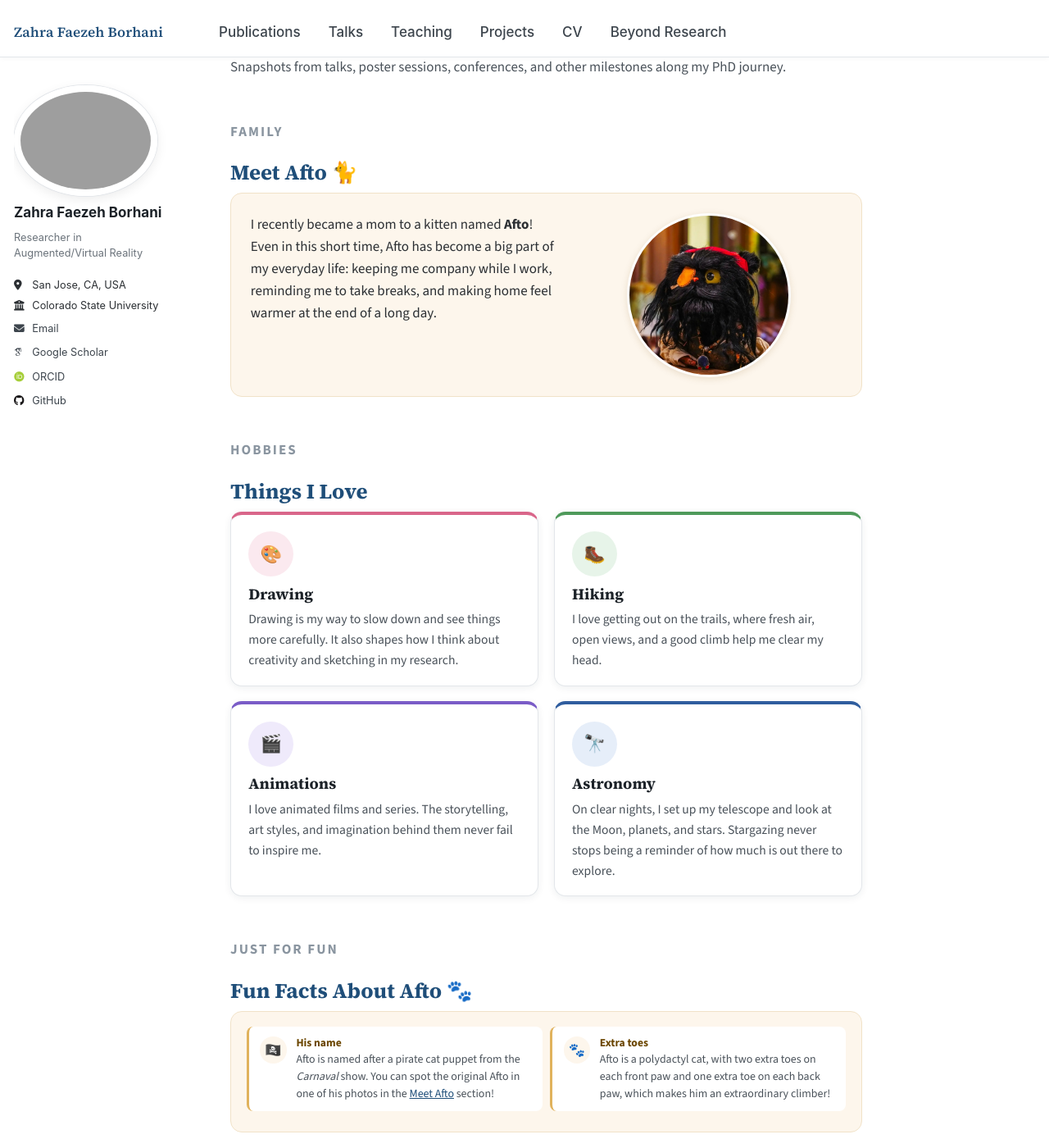
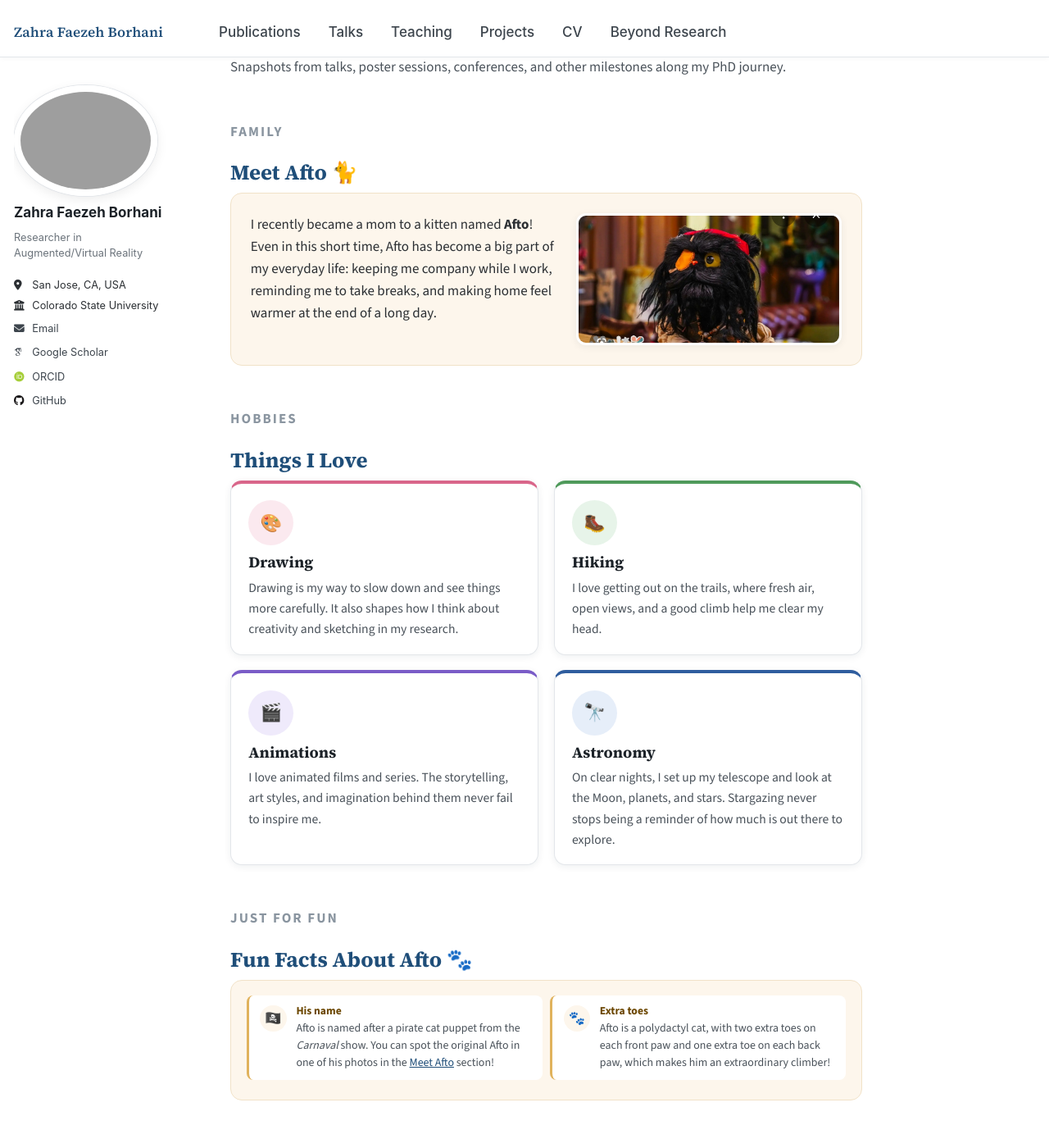
Before and after one commit to faezehborhani/faezehborhani.github.io, a Jekyll site: the page built from _pages/beyond-research.html, in a window 1280 px wide and 1400 px high, scrolled down 377 px. Shown: the whole window at 82% size. Built offline with Jekyll 4.4.1, drawn with Linux system fonts in a browser that asks for light colours; some web fonts are replaced.

Commit message:
Restore Afto photo layout: wide feature plus squares
Co-Authored-By: Claude Opus 5.5 <noreply@anthropic.com>

```diff
--- a/_pages/beyond-research.html
+++ b/_pages/beyond-research.html
@@ -177,13 +177,10 @@ author_profile: true
 /* Fun facts: their own section at the end of the page, two side by side */
 .afto-facts-card { padding: 1.1rem; border-radius: 14px; background: var(--warm); border: 1px solid var(--warm-line); }
 .afto-facts { grid-template-columns: repeat(2, minmax(0, 1fr)); }
-/* Circular photos: first one large, the rest in a row of smaller circles beneath it */
-.afto-card__photos .pub-gallery { grid-template-columns: repeat(3, minmax(0, 1fr)); gap: .7rem; justify-items: center; }
-.afto-card__photos .pub-gallery__item {
-  width: 100%; max-width: 110px; aspect-ratio: 1 / 1; border-radius: 50%;
-  border: 3px solid #fff; box-shadow: 0 2px 8px rgba(120, 80, 0, .15);
-}
-.afto-card__photos .pub-gallery__item:first-child { grid-column: 1 / -1; max-width: 200px; }
+/* First photo is a wide feature across the top; the rest sit three per row beneath it */
+.afto-card__photos .pub-gallery { grid-template-columns: repeat(3, minmax(0, 1fr)); gap: .6rem; }
+.afto-card__photos .pub-gallery__item { aspect-ratio: 1 / 1; border: 3px solid #fff; }
+.afto-card__photos .pub-gallery__item:first-child { grid-column: 1 / -1; aspect-ratio: 2 / 1; }
 
 /* Interests */
 .interest-grid { display: grid; grid-template-columns: repeat(2, minmax(0, 1fr)); gap: 1.1rem; }
```
